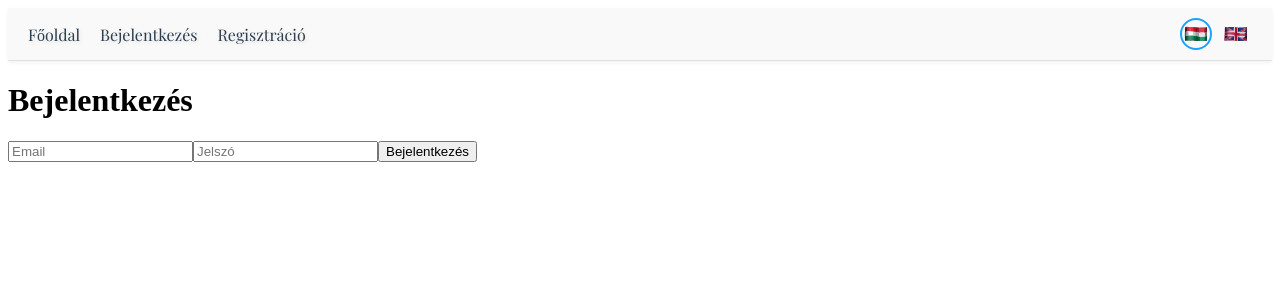
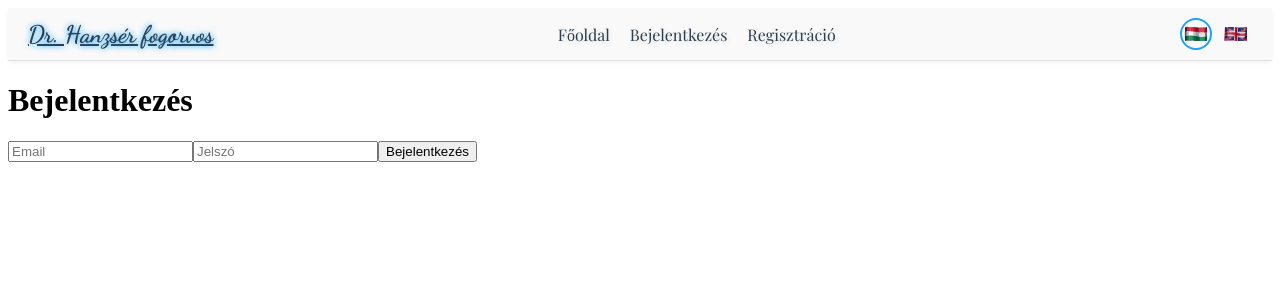
Before and after one commit to pinyopapi/dentist-app, a React (Create React App) app in the folder frontend/: page /login in a window 1280 px wide. Shown: the top 300 px of the page. Built offline with nearby package versions, Linux system fonts and the light colour scheme; no server answers.

Commit message:
Add extra nav css

```diff
--- a/frontend/src/components/Navbar.jsx
+++ b/frontend/src/components/Navbar.jsx
@@ -20,6 +20,10 @@ const Navbar = () => {
 
   return (
     <nav className={styles.navbar}>
+      <div className={styles.logo}>
+        <Link to="/">Dr. Hanzsér fogorvos</Link>
+      </div>
+
       <div className={styles.hamburger} onClick={toggleMenu}>
         <div></div>
         <div></div>
@@ -33,8 +37,12 @@ const Navbar = () => {
           <>
             <Link to="/appointments" className={styles.navLink}>{getText("appointmentsNav")}</Link>
             <Link to="/services" className={styles.navLink}>{getText("services")}</Link>
-            <Link to="/adminCalendar" className={styles.navLink}>{getText("adminCalendar")}</Link>
-            <Link to="/adminServices" className={styles.navLink}>{getText("manageServices")}</Link>
+            {user.isAdmin && (
+              <>
+                <Link to="/adminCalendar" className={styles.navLink}>{getText("adminCalendar")}</Link>
+                <Link to="/adminServices" className={styles.navLink}>{getText("manageServices")}</Link>
+              </>
+            )}
           </>
         ) : (
           <>
@@ -48,10 +56,12 @@ const Navbar = () => {
         {user && (
           <>
             <span className={styles.greeting}>Hello, {user.name}</span>
-            <button className={styles.logoutButton} onClick={handleLogout}>{getText("logout")}</button>
+            <button className={styles.logoutButton} onClick={handleLogout}>
+              {getText("logout")}
+            </button>
           </>
         )}
-        <LanguageSelector />
+        <LanguageSelector showFlags />
       </div>
     </nav>
   );
--- a/frontend/src/components/Navbar.module.css
+++ b/frontend/src/components/Navbar.module.css
@@ -1,4 +1,5 @@
 @import url('https://fonts.googleapis.com/css2?family=Playfair+Display:wght@400;700&display=swap');
+@import url('https://fonts.googleapis.com/css2?family=Playfair+Display:wght@400;700&family=Dancing+Script:wght@400;700&display=swap');
 
 .navbar {
   font-family: 'Playfair Display', serif;
@@ -10,6 +11,18 @@
   border-bottom: 1px solid #e0e0e0;
   box-shadow: 0 2px 4px rgba(0,0,0,0.05);
   position: relative;
+  z-index: 10;
+  transition: all 0.3s ease;
+}
+
+.logo a {
+  font-family: 'Dancing Script', cursive;
+  font-size: 1.5rem;
+  font-weight: 700;
+  color: #2c3e50;
+  text-decoration:underline;
+  text-shadow: 0 0 0.4rem rgb(0, 162, 255);
+  transition: all 0.3s ease;
 }
 
 .navLinks {
@@ -18,18 +31,30 @@
   align-items: center;
   font-size: 1rem;
   text-shadow: 0.1rem 0.1rem 0.25rem rgba(0,0,0,0.1);
+  transition: all 0.3s ease;
 }
 
 .navLink {
   color: #2c3e50;
   text-decoration: none;
   font-weight: 500;
-  transition: color 0.2s ease-in-out;
+  position: relative;
 }
 
-.navLink:hover {
-  color: #1ba3fd;
-  text-shadow: 0.1rem 0.1rem 0.25rem rgba(27, 163, 253,0.7);
+.navLink::after {
+  content: '';
+  display: block;
+  width: 0;
+  height: 2px;
+  background: #1ba3fd;
+  transition: width 0.3s;
+  position: absolute;
+  bottom: -4px;
+  left: 0;
+}
+
+.navLink:hover::after {
+  width: 100%;
 }
 
 .userSection {
@@ -38,6 +63,7 @@
   gap: 10px;
   color: #2c3e50;
   font-weight: 500;
+  order: 1;
 }
 
 .logoutButton {
@@ -48,7 +74,6 @@
   border-radius: 6px;
   cursor: pointer;
   transition: background-color 0.2s ease-in-out;
-  font-family: 'Playfair Display', serif;
 }
 
 .logoutButton:hover {
@@ -60,6 +85,8 @@
   flex-direction: column;
   gap: 4px;
   cursor: pointer;
+  z-index: 20;
+  order: 2;
 }
 
 .hamburger div {
@@ -68,6 +95,16 @@
   background-color: #2c3e50;
   border-radius: 2px;
   transition: all 0.3s ease;
+}
+
+.hamburger.open div:nth-child(1) {
+  transform: rotate(45deg) translate(5px, 5px);
+}
+.hamburger.open div:nth-child(2) {
+  opacity: 0;
+}
+.hamburger.open div:nth-child(3) {
+  transform: rotate(-45deg) translate(5px, -5px);
 }
 
 @media (max-width: 768px) {
@@ -81,13 +118,33 @@
     gap: 10px;
     padding: 10px 20px;
     display: none;
+    opacity: 0;
+    transform: translateY(-20px);
+    transition: all 0.3s ease;
+    z-index: 15;
   }
 
   .navLinks.open {
     display: flex;
+    opacity: 1;
+    transform: translateY(0);
   }
 
   .hamburger {
     display: flex;
   }
+
+  .logo a {
+    font-size: 0;
+    width: 30px;
+    height: 30px;
+    display: inline-block;
+    background-image: url('../../public/dr-tooth.png');
+    background-size: cover;
+    background-repeat: no-repeat;
+  }
+
+  .userSection{
+    justify-self: end;
+  }
 }
```
Also changed, not shown: frontend/public/dr-tooth.png (added).
